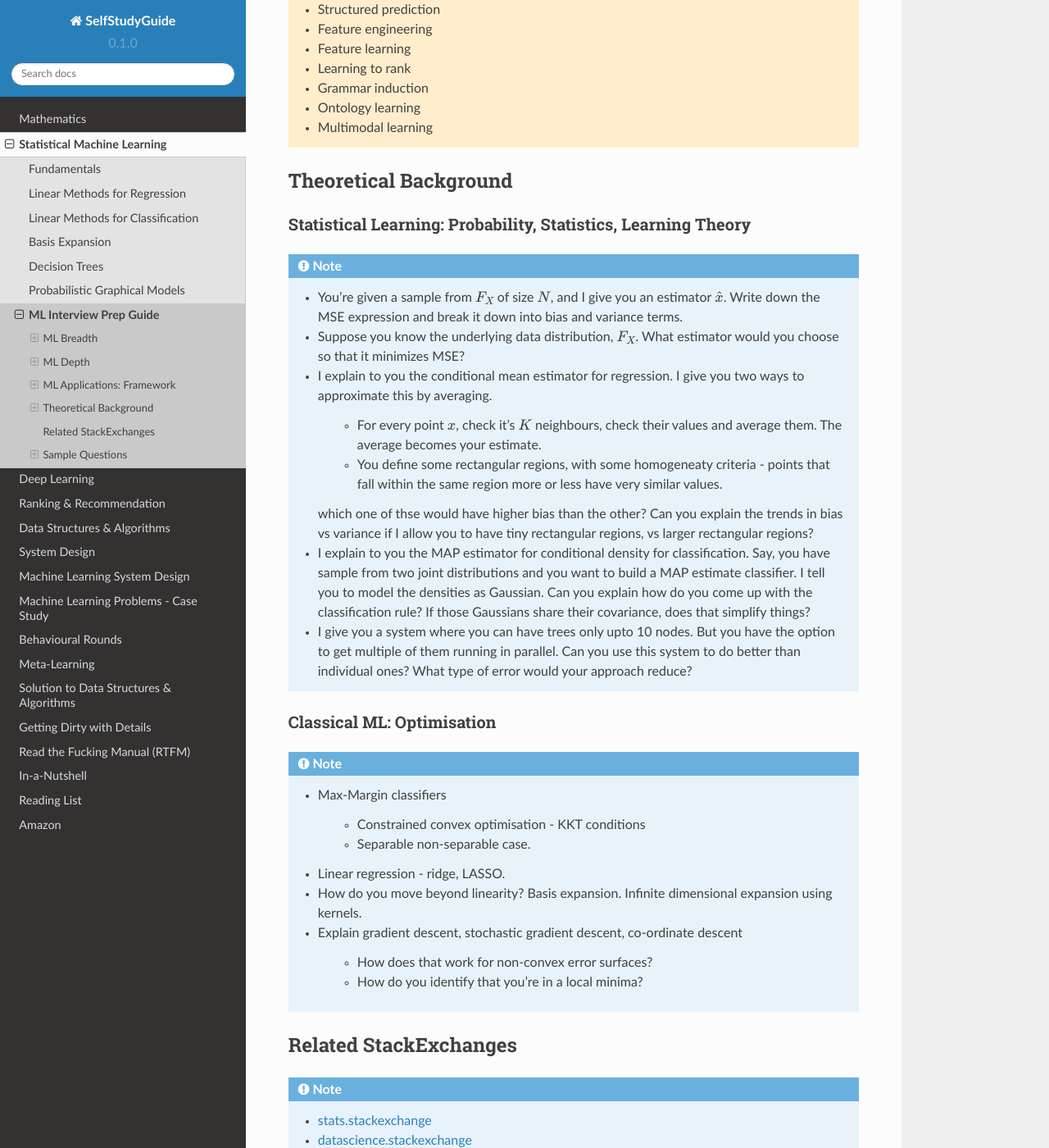
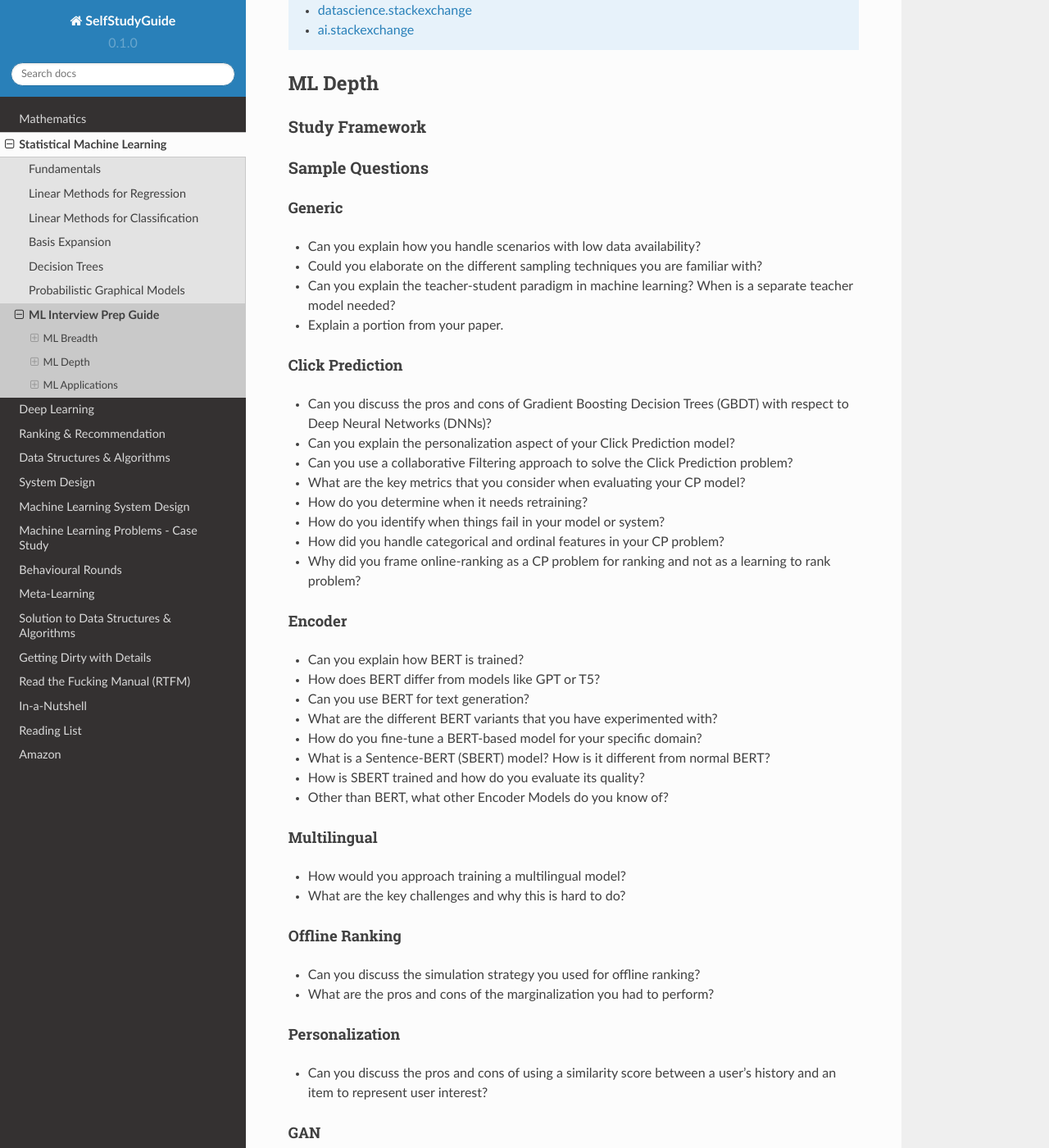
Before and after one commit to uselesstechjunks/leetcode, a Sphinx documentation site: the page built from docs/source/ml/qb.rst, in a window 1280 px wide and 1400 px high, scrolled down 2489 px. Shown: the whole window at 82% size. Built offline with Sphinx 7.4.7 and the Read the Docs theme 2.0.0, drawn with Linux system fonts in a browser that asks for light colours; some of the changed text lies outside the part shown.

Commit message:
Update qb.rst (#143)

```diff
--- a/docs/source/ml/qb.rst
+++ b/docs/source/ml/qb.rst
@@ -1,7 +1,6 @@
 ################################################################################
 ML Interview Prep Guide
 ################################################################################
-
 ********************************************************************************
 ML Breadth
 ********************************************************************************
@@ -56,14 +55,122 @@ Esoteric Topics
 	* FaceNet, YOLO
 	* Reinforcement learning: SARSA, explore-exploit,  bandits (eps-greedy, UCB, Thompson sampling), Q-learning, DQN - applications
 
+Sample Questions
+================================================================================
+Feature Engineering
+--------------------------------------------------------------------------------
+* When do we need to scale features?
+* How to handle categorical features for
+
+	* categories with a small number of possible values
+	* categories with a very large number of possible values
+	* ordinal categories (an order associated with them)
+
+Mathematics
+--------------------------------------------------------------------------------
+* Different types of matrix factorizations.
+* How are eigenvalues related to singular values.
+
+Statistics
+--------------------------------------------------------------------------------
+* You have 3 features, X, Y, Z. X and Y are correlated, Y and Z are correlated. Should X and Z also be correlated always?
+
+Classical ML
+--------------------------------------------------------------------------------
+* Regression
+
+	* What are the different ways to measure performance of a linear regression model.
+* Naive Bayes
+
+	* Some zero problem on Naive Bayes
+* Trees
+
+	* Difference between gradient boosting and XGBoost.
+
+Related StackExchanges
+================================================================================
+.. note::
+	* `stats.stackexchange <https://stats.stackexchange.com/>`_
+	* `datascience.stackexchange <https://datascience.stackexchange.com/>`_
+	* `ai.stackexchange <https://ai.stackexchange.com/>`_
+
 ********************************************************************************
 ML Depth
 ********************************************************************************
 Study Framework
 ================================================================================
+Sample Questions
+================================================================================
+Generic
+--------------------------------------------------------------------------------
+* Can you explain how you handle scenarios with low data availability?
+* Could you elaborate on the different sampling techniques you are familiar with?
+* Can you explain the teacher-student paradigm in machine learning? When is a separate teacher model needed?
+* Explain a portion from your paper.
+
+Click Prediction
+--------------------------------------------------------------------------------
+* Can you discuss the pros and cons of Gradient Boosting Decision Trees (GBDT) with respect to Deep Neural Networks (DNNs)?
+* Can you explain the personalization aspect of your Click Prediction model?
+* Can you use a collaborative Filtering approach to solve the Click Prediction problem?
+* What are the key metrics that you consider when evaluating your CP model?
+* How do you determine when it needs retraining?
+* How do you identify when things fail in your model or system?
+* How did you handle categorical and ordinal features in your CP problem?
+* Why did you frame online-ranking as a CP problem for ranking and not as a learning to rank problem?
+
+Encoder
+--------------------------------------------------------------------------------
+* Can you explain how BERT is trained?
+* How does BERT differ from models like GPT or T5?
+* Can you use BERT for text generation?
+* What are the different BERT variants that you have experimented with?
+* How do you fine-tune a BERT-based model for your specific domain?
+* What is a Sentence-BERT (SBERT) model? How is it different from normal BERT?
+* How is SBERT trained and how do you evaluate its quality?
+* Other than BERT, what other Encoder Models do you know of?
+
+Multilingual
+--------------------------------------------------------------------------------
+* How would you approach training a multilingual model?
+* What are the key challenges and why this is hard to do?
+
+Offline Ranking
+--------------------------------------------------------------------------------
+* Can you discuss the simulation strategy you used for offline ranking?
+* What are the pros and cons of the marginalization you had to perform?
+
+Personalization
+--------------------------------------------------------------------------------
+* Can you discuss the pros and cons of using a similarity score between a user’s history and an item to represent user interest?
+
+GAN
+--------------------------------------------------------------------------------
+* How did you use the MMD estimator as a discriminator in a GAN?
+* What are the difficulties in training and using GANs? Are there better alternatives out there?
+
+LLM
+--------------------------------------------------------------------------------
+* How do you go about fine-tuning a large language model?
+* How did you select which prompts to use in your model?
+* Could you share some prompts that didn’t work and how you came up with better ones?
+
+Statistics
+--------------------------------------------------------------------------------
+* Can you explain what non-parametric two-sample tests are and how they differ from parametric ones?
+* Could you provide the intuition behind the Maximum Mean Discrepancy (MMD) estimator that you used?
+* Do you know about Bayesian testing? Is Bayesian the same as non-parametric?
+
+Linear Algebra
+--------------------------------------------------------------------------------
+* Can you list the linear algebra algorithms you are familiar with?
+* What is a rational approximation of an operation function?
+* Can you discuss the feature selection algorithms that you implemented?
+* What are linear operators? How do they differ from non-linear operators?
+* Can you explain the estimation strategy that you used in the approximation algorithm?
 
 ********************************************************************************
-ML Applications: Framework
+ML Applications
 ********************************************************************************
 Study Framework
 ================================================================================
@@ -99,80 +206,3 @@ Problem Domains
 	* Grammar induction
 	* Ontology learning
 	* Multimodal learning
-
-********************************************************************************
-Theoretical Background
-********************************************************************************
-
-Statistical Learning: Probability, Statistics, Learning Theory
-================================================================================
-.. note::
-	* You're given a sample from :math:`F_X` of size :math:`N`, and I give you an estimator :math:`\hat{x}`. Write down the MSE expression and break it down into bias and variance terms.
-	* Suppose you know the underlying data distribution, :math:`F_X`. What estimator would you choose so that it minimizes MSE?
-	* I explain to you the conditional mean estimator for regression. I give you two ways to approximate this by averaging.
-
-		* For every point :math:`x`, check it's :math:`K` neighbours, check their values and average them. The average becomes your estimate.
-		* You define some rectangular regions, with some homogeneaty criteria - points that fall within the same region more or less have very similar values.
-
-	  which one of thse would have higher bias than the other? Can you explain the trends in bias vs variance if I allow you to have tiny rectangular regions, vs larger rectangular regions?
-	* I explain to you the MAP estimator for conditional density for classification. Say, you have sample from two joint distributions and you want to build a MAP estimate classifier. I tell you to model the densities as Gaussian. Can you explain how do you come up with the classification rule? If those Gaussians share their covariance, does that simplify things?
-	* I give you a system where you can have trees only upto 10 nodes. But you have the option to get multiple of them running in parallel. Can you use this system to do better than individual ones? What type of error would your approach reduce?
-
-Classical ML: Optimisation
-================================================================================
-.. note::
-	* Max-Margin classifiers
-
-		* Constrained convex optimisation - KKT conditions
-		* Separable non-separable case.
-	* Linear regression - ridge, LASSO.
-	* How do you move beyond linearity? Basis expansion. Infinite dimensional expansion using kernels.
-	* Explain gradient descent, stochastic gradient descent, co-ordinate descent
-
-		* How does that work for non-convex error surfaces?
-		* How do you identify that you're in a local minima?
-
-********************************************************************************
-Related StackExchanges
-********************************************************************************
-.. note::
-	* `stats.stackexchange <https://stats.stackexchange.com/>`_
-	* `datascience.stackexchange <https://datascience.stackexchange.com/>`_
-	* `ai.stackexchange <https://ai.stackexchange.com/>`_
-
-********************************************************************************
-Sample Questions
-********************************************************************************
-Feature Engineering
-================================================================================
-.. note::
-	* When do we need to scale features?
-	* How to handle categorical features for
-
-		* categories with a small number of possible values
-		* categories with a very large number of possible values
-		* ordinal categories (an order associated with them)
-
-Mathematics
-================================================================================
-.. note::
-	* Different types of matrix factorizations.
-	* How are eigenvalues related to singular values.
-
-Statistics
-================================================================================
-.. note::
-	* You have 3 features, X, Y, Z. X and Y are correlated, Y and Z are correlated. Should X and Z also be correlated always?
-
-Classical ML
-================================================================================
-.. note::
-	* Regression
-
-		* What are the different ways to measure performance of a linear regression model.
-	* Naive Bayes
-
-		* Some zero problem on Naive Bayes
-	* Trees
-
-		* Difference between gradient boosting and XGBoost.
```
